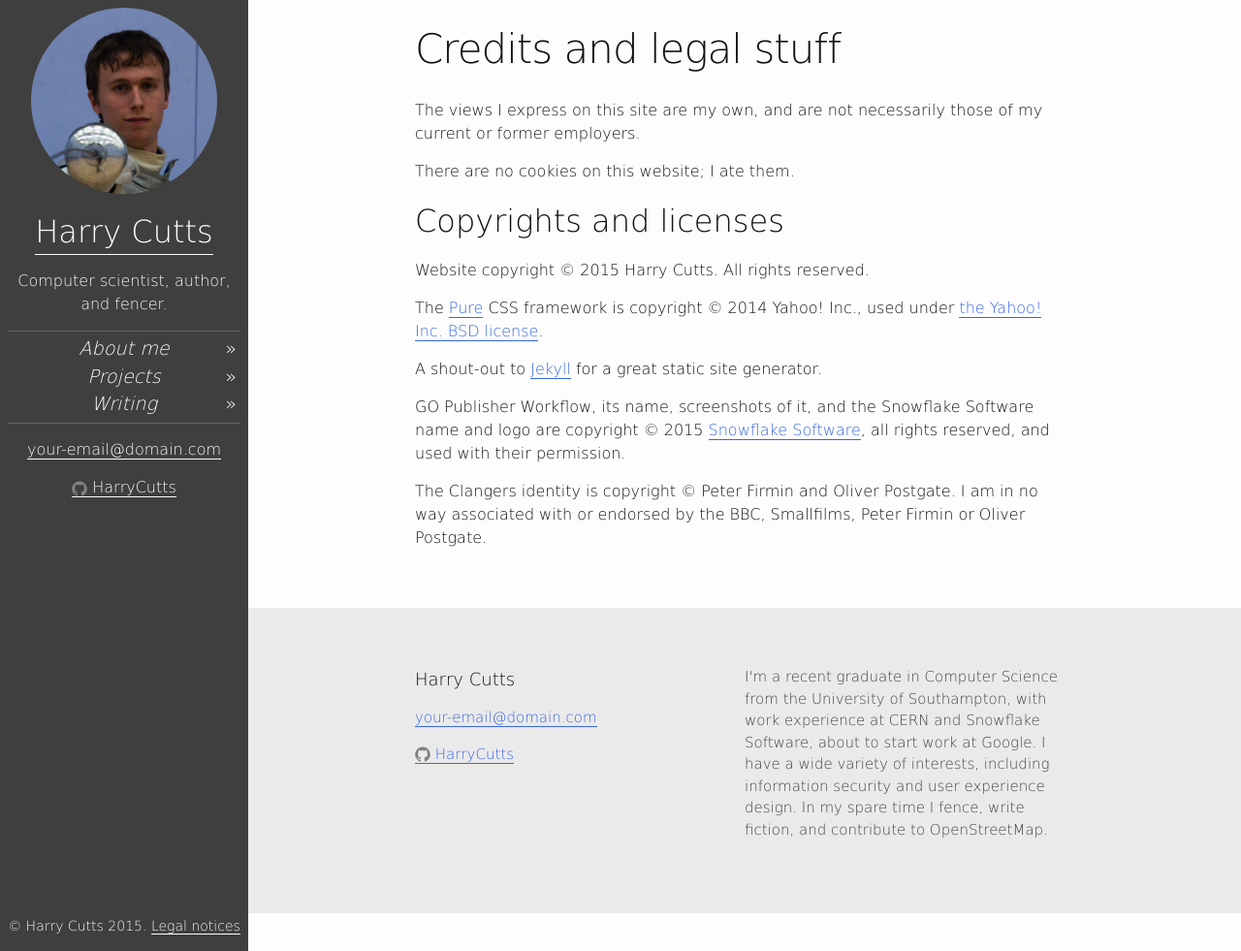
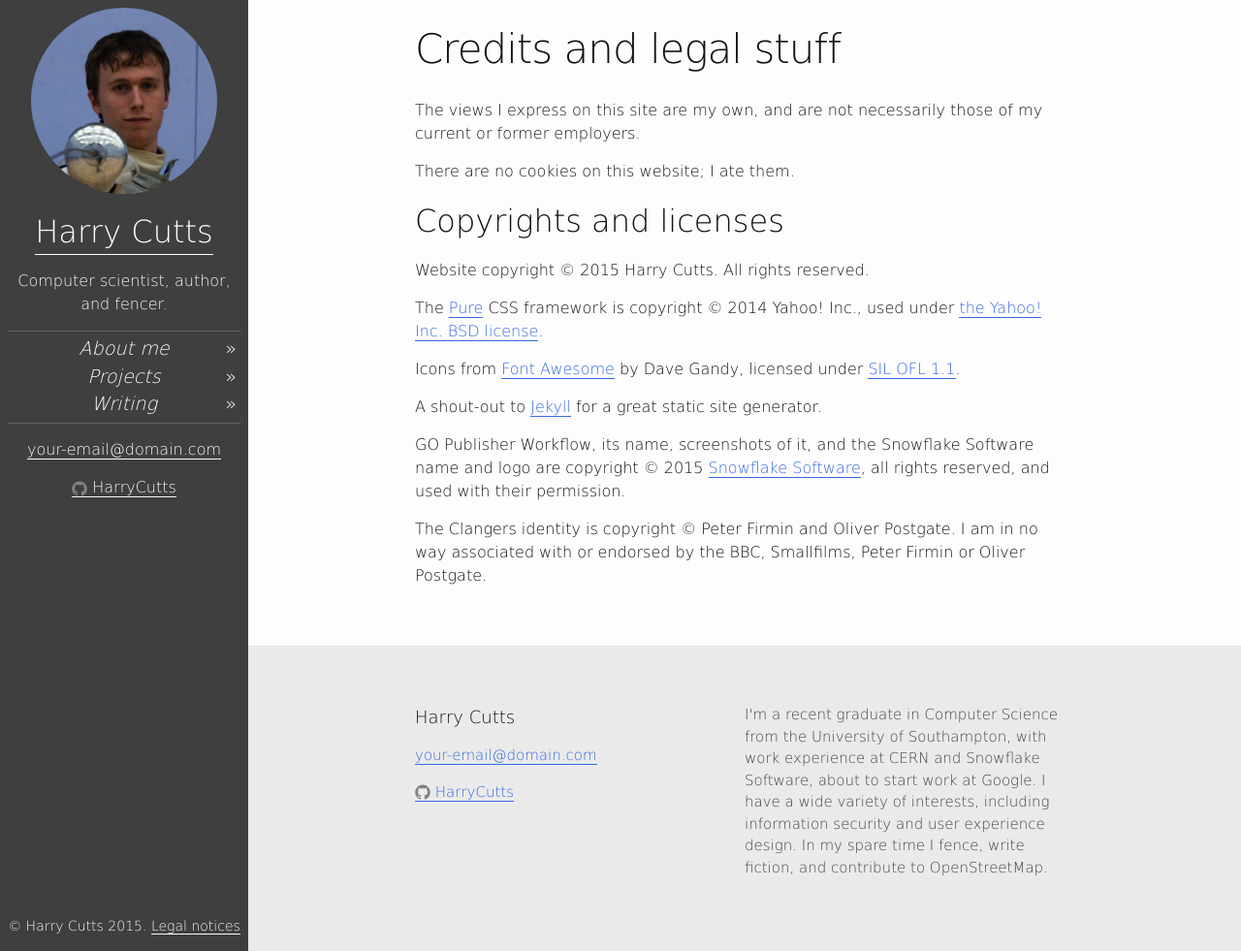
Before and after one commit to HarryCutts/harrycutts.github.io, a Jekyll site: the page built from credits.md, in a window 1280 px wide and 981 px high. Shown: the whole window at 97% size. Built offline with Jekyll 4.4.1, drawn with Linux system fonts in a browser that asks for light colours; nearby versions of some CDN libraries; library files that are not in the unit come from our copies.

Commit message:
Add Font Awesome to Bower and credits

```diff
--- a/_includes/head.html
+++ b/_includes/head.html
@@ -13,6 +13,7 @@
 	<!--[if gt IE 8]><!-->
 		<link rel="stylesheet" href="{{ "/bower_components/pure/grids-responsive-min.css" | prepend: site.baseurl }}">
 	<!--<![endif]-->
+	<link rel="stylesheet" href="{{ "/bower_components/font-awesome/css/font-awesome.min.css" | prepend: site.baseurl }}">
 
 	<link rel="stylesheet" href="{{ "/css/main.css" | prepend: site.baseurl }}">
 	<link rel="canonical" href="{{ page.url | replace:'index.html','' | prepend: site.baseurl | prepend: site.url }}">
--- a/bower.json
+++ b/bower.json
@@ -3,6 +3,7 @@
   "version": "1.0.0",
   "private": true,
   "dependencies": {
+    "font-awesome": "~4.4.0",
     "pure": "0.5.0"
   }
 }
--- a/credits.md
+++ b/credits.md
@@ -15,6 +15,8 @@
 
 The [Pure][] CSS framework is copyright &copy; 2014 Yahoo! Inc., used under [the Yahoo! Inc. BSD license][pure-license].
 
+Icons from [Font Awesome][] by Dave Gandy, licensed under [SIL OFL 1.1](http://scripts.sil.org/OFL).
+
 A shout-out to [Jekyll][] for a great static site generator.
 
 GO Publisher Workflow, its name, screenshots of it, and the Snowflake Software name and logo are copyright &copy; 2015 [Snowflake Software][], all rights reserved, and used with their permission.
@@ -23,5 +25,6 @@
 
 [Pure]: http://purecss.io/
 [pure-license]: /bower_components/pure/LICENSE.md
+[Font Awesome]: http://fontawesome.io/
 [Jekyll]: http://jekyllrb.com/
 [Snowflake Software]: http://www.snowflakesoftware.com/
```
Also changed, not shown: about.md (+2 -2 lines).
